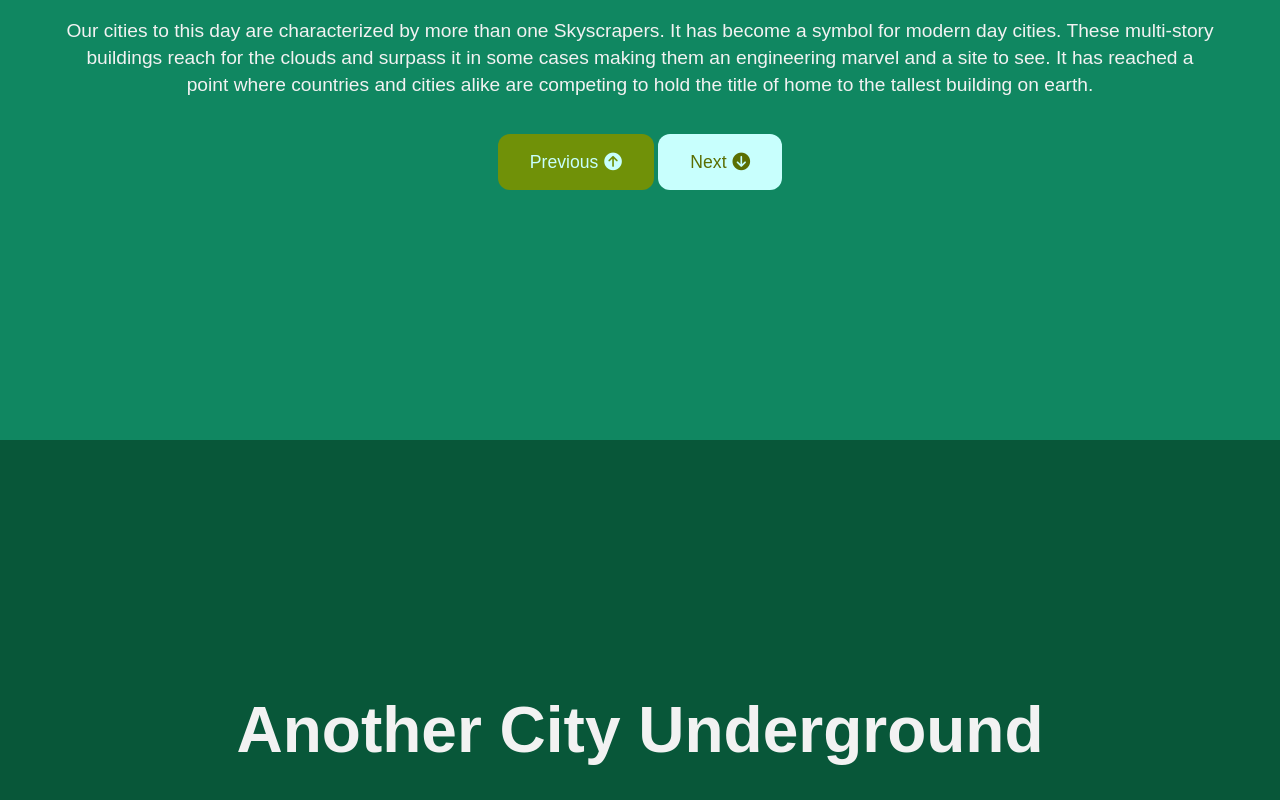
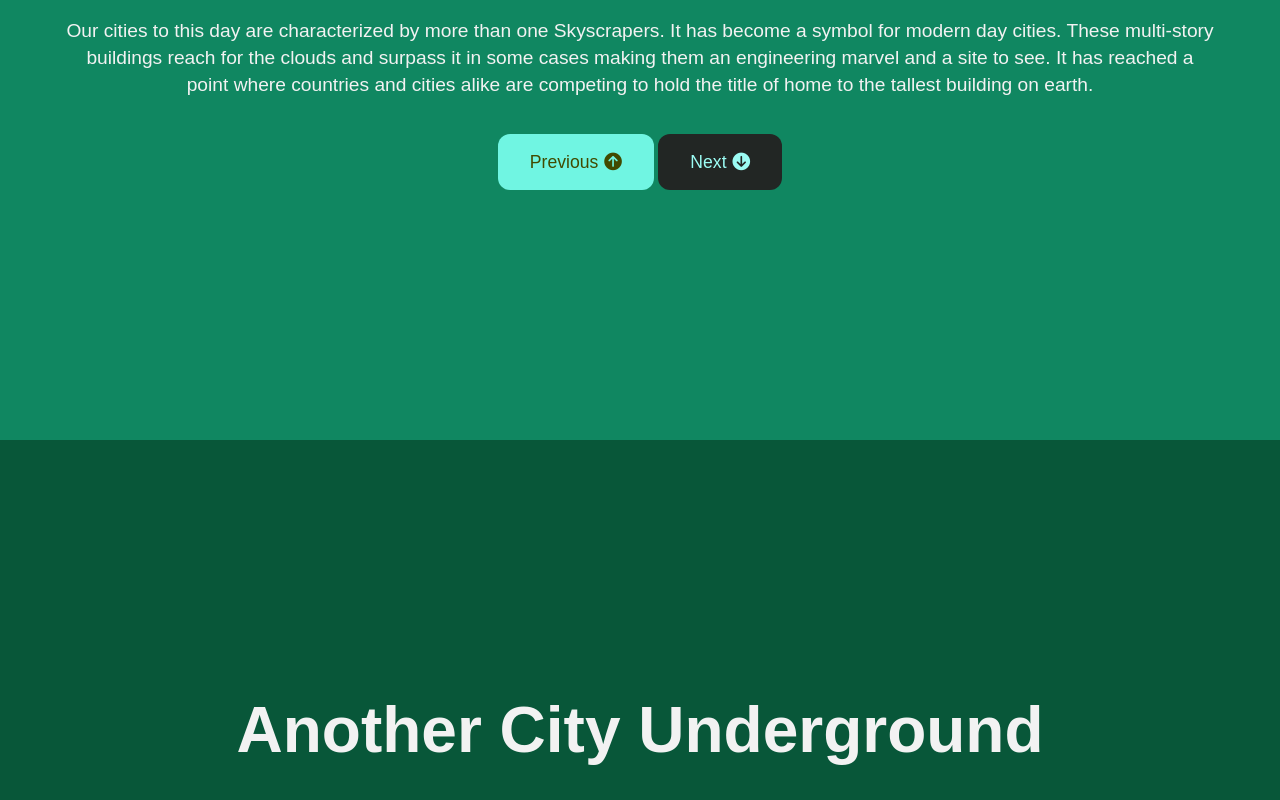
Before and after one commit to mikenjuki/Presentation-Site, a plain HTML site: page index.html in a window 1280 px wide. Shown: the part 1160-1960 px from the top of the page. Drawn offline with Linux system fonts and the light colour scheme.

Commit message:
btn styling V1

```diff
--- a/index.html
+++ b/index.html
@@ -20,7 +20,7 @@
         </p>
 
         <div>
-            <a href="#page-2" class="btn">Next<i class="fa-solid fa-circle-arrow-down"></i></a>
+            <a href="#page-2" class="btn">Next <i class="fa-solid fa-circle-arrow-down"></i> </a>
         </div>
     </section>
 
@@ -35,7 +35,7 @@
         </p>
 
         <div>
-            <a href="#page-1" class="btn btn-dark">Previous<i class="fa-solid fa-circle-arrow-up"></i></a>
+            <a href="#page-1" class="btn btn-light">Previous<i class="fa-solid fa-circle-arrow-up"></i></a>
 
             <a href="#page-3" class="btn">Next<i class="fa-solid fa-circle-arrow-down"></i></a>
         </div>
@@ -52,7 +52,7 @@
         </p>
 
         <div>
-            <a href="#page-2" class="btn btn-dark">Previous<i class="fa-solid fa-circle-arrow-up"></i></a>
+            <a href="#page-2" class="btn btn-light">Previous<i class="fa-solid fa-circle-arrow-up"></i></a>
 
             <a href="#page-4" class="btn">Next<i class="fa-solid fa-circle-arrow-down"></i></a>
         </div>
@@ -69,7 +69,7 @@
         </p>
 
         <div>
-            <a href="#page-3" class="btn btn-dark">Previous<i class="fa-solid fa-circle-arrow-up"></i></a>
+            <a href="#page-3" class="btn btn-light">Previous<i class="fa-solid fa-circle-arrow-up"></i></a>
 
             <a href="#page-1" class="btn">To the Top<i class="fa-solid fa-arrow-up-short-wide"></i></a>
         </div>
--- a/style.css
+++ b/style.css
@@ -86,8 +86,8 @@ body {
 .btn {
   display: inline-block;
   padding: 1rem 2rem;
-  background: var(--primary-200);
-  color: var(--accent-700);
+  background: var(--neutral-900);
+  color: var(--primary-300);
   text-decoration: none;
   margin-top: 1rem;
   font-size: 1.1rem;
@@ -96,16 +96,16 @@ body {
 }
 
 .btn:hover,
-.btn-dark {
-  background: var(--accent-600);
-  color: var(--primary-200);
+.btn-light {
+  background: var(--primary-400);
+  color: var(--accent-800);
 }
 
 .btn > i {
   margin-left: 6px;
 }
 
-.btn-dark:hover {
-  background: var(--primary-200);
-  color: var(--accent-700);
+.btn-light:hover {
+  background: var(--neutral-900);
+  color: var(--primary-300);
 }
```
